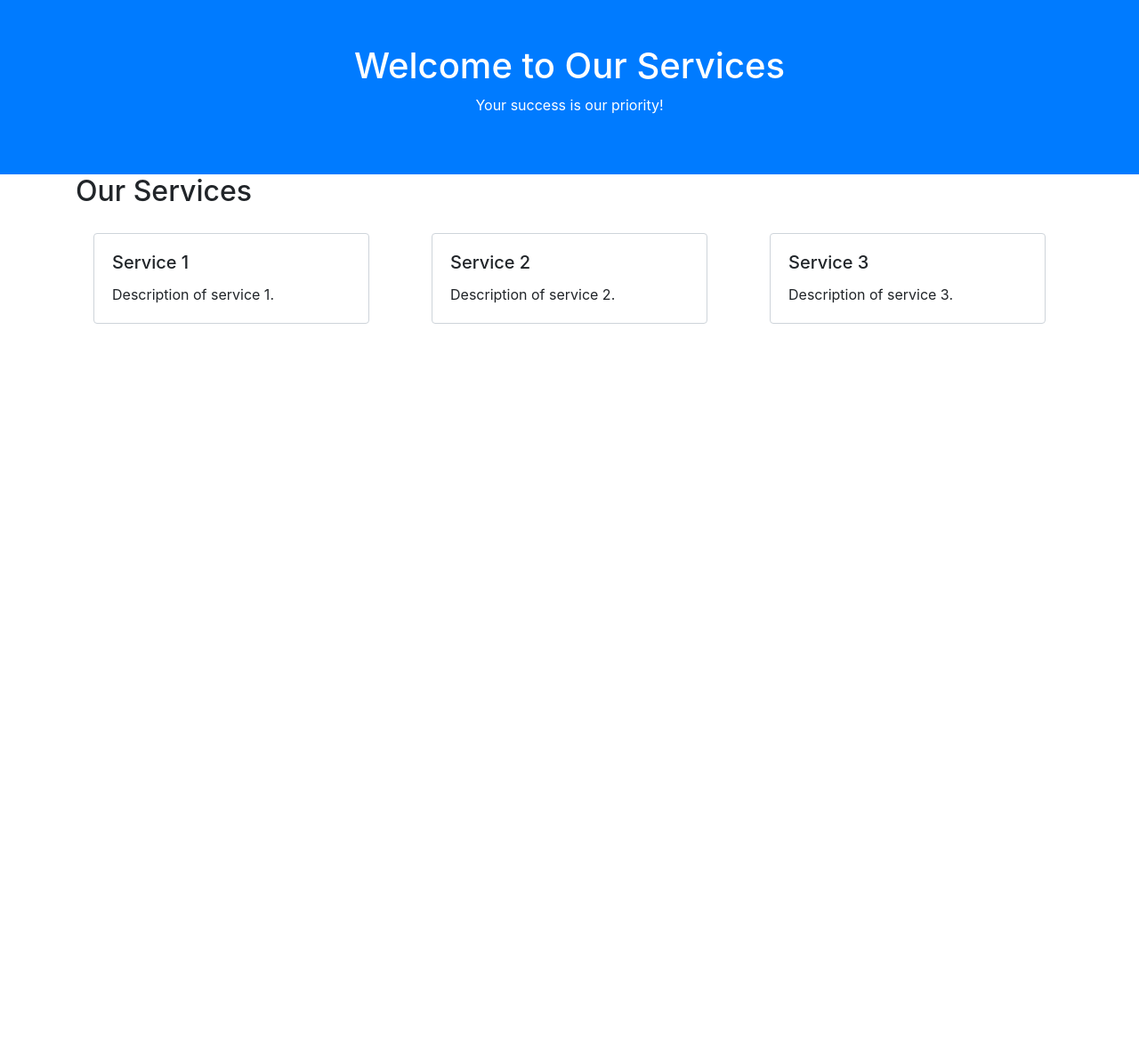
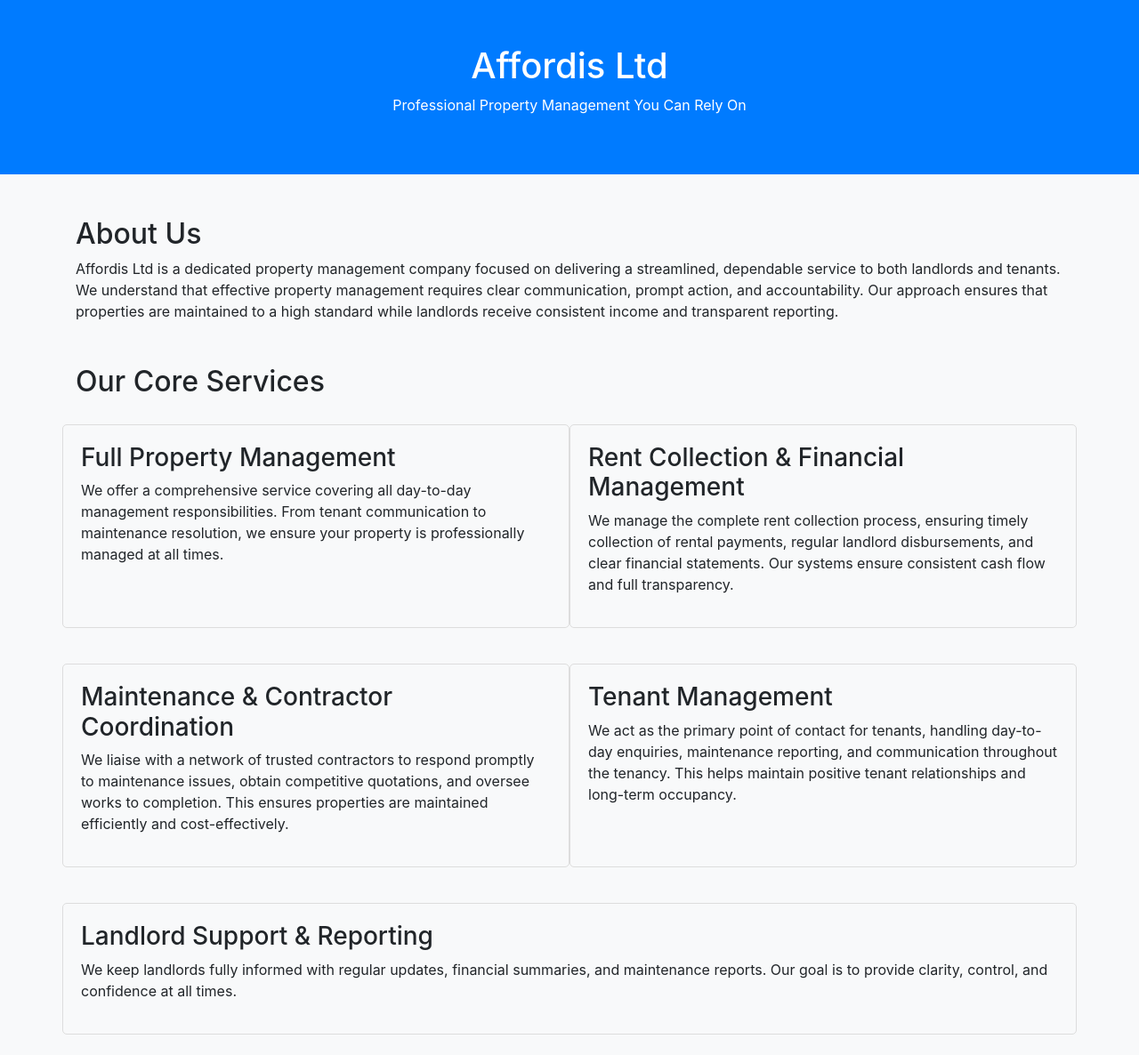
Before and after one commit to amie-porter/affordis, a plain HTML site: page index.html in a window 1280 px wide. Shown: the top 1186 px of the page at 89% size. Before the commit the page ends 800 px from the top, so only its background shows below. Drawn offline with nearby package versions, Linux system fonts and the light colour scheme.

Commit message:
Update index.html

```diff
--- a/index.html
+++ b/index.html
@@ -3,57 +3,78 @@
 <head>
     <meta charset="UTF-8">
     <meta name="viewport" content="width=device-width, initial-scale=1.0">
+    <title>Affordis Ltd - Professional Property Management</title>
     <link rel="stylesheet" href="https://stackpath.bootstrapcdn.com/bootstrap/4.5.2/css/bootstrap.min.css">
-    <title>Homepage</title>
     <style>
-        .hero {
-            background-color: #007bff;
-            color: white;
-            padding: 50px 0;
-            text-align: center;
-        }
-        .service-card {
-            border: 1px solid #ced4da;
-            margin: 20px;
-        }
+        body { background-color: #f8f9fa; }
+        .hero { background-color: #007bff; color: white; padding: 50px 0; text-align: center; }
+        .service { margin: 20px 0; border: 1px solid #ddd; padding: 20px; border-radius: 5px; }
     </style>
 </head>
 <body>
 
-    <div class="hero">
-        <h1>Welcome to Our Services</h1>
-        <p>Your success is our priority!</p>
-    </div>
+    <header class="hero">
+        <h1>Affordis Ltd</h1>
+        <p>Professional Property Management You Can Rely On</p>
+    </header>
 
-    <div class="container">
-        <h2>Our Services</h2>
+    <section class="container mt-5">
+        <h2>About Us</h2>
+        <p>Affordis Ltd is a dedicated property management company focused on delivering a streamlined, dependable service to both landlords and tenants. We understand that effective property management requires clear communication, prompt action, and accountability. Our approach ensures that properties are maintained to a high standard while landlords receive consistent income and transparent reporting.</p>
+    </section>
+
+    <section class="container mt-5">
+        <h2>Our Core Services</h2>
         <div class="row">
-            <div class="col-md-4">
-                <div class="card service-card">
-                    <div class="card-body">
-                        <h5 class="card-title">Service 1</h5>
-                        <p class="card-text">Description of service 1.</p>
-                    </div>
-                </div>
+            <div class="col-md-6 service">
+                <h3>Full Property Management</h3>
+                <p>We offer a comprehensive service covering all day-to-day management responsibilities. From tenant communication to maintenance resolution, we ensure your property is professionally managed at all times.</p>
             </div>
-            <div class="col-md-4">
-                <div class="card service-card">
-                    <div class="card-body">
-                        <h5 class="card-title">Service 2</h5>
-                        <p class="card-text">Description of service 2.</p>
-                    </div>
-                </div>
-            </div>
-            <div class="col-md-4">
-                <div class="card service-card">
-                    <div class="card-body">
-                        <h5 class="card-title">Service 3</h5>
-                        <p class="card-text">Description of service 3.</p>
-                    </div>
-                </div>
+            <div class="col-md-6 service">
+                <h3>Rent Collection & Financial Management</h3>
+                <p>We manage the complete rent collection process, ensuring timely collection of rental payments, regular landlord disbursements, and clear financial statements. Our systems ensure consistent cash flow and full transparency.</p>
             </div>
         </div>
-    </div>
+        <div class="row">
+            <div class="col-md-6 service">
+                <h3>Maintenance & Contractor Coordination</h3>
+                <p>We liaise with a network of trusted contractors to respond promptly to maintenance issues, obtain competitive quotations, and oversee works to completion. This ensures properties are maintained efficiently and cost-effectively.</p>
+            </div>
+            <div class="col-md-6 service">
+                <h3>Tenant Management</h3>
+                <p>We act as the primary point of contact for tenants, handling day-to-day enquiries, maintenance reporting, and communication throughout the tenancy. This helps maintain positive tenant relationships and long-term occupancy.</p>
+            </div>
+        </div>
+        <div class="row">
+            <div class="col-md-12 service">
+                <h3>Landlord Support & Reporting</h3>
+                <p>We keep landlords fully informed with regular updates, financial summaries, and maintenance reports. Our goal is to provide clarity, control, and confidence at all times.</p>
+            </div>
+        </div>
+    </section>
+
+    <section class="container mt-5" style="background-color: #f0f0f0; padding: 30px; border-radius: 5px;">
+        <h2>Why Choose Affordis Ltd</h2>
+        <ul style="font-size: 1.1em;">
+            <li>✔ Professional, responsive service</li>
+            <li>✔ Transparent financial management</li>
+            <li>✔ Reliable contractor network</li>
+            <li>✔ Strong tenant communication</li>
+            <li>✔ Tailored solutions for each property</li>
+        </ul>
+        <p>We are committed to delivering a high standard of property management with a personal approach.</p>
+    </section>
+
+    <section class="container mt-5" style="background-color: #007bff; color: white; padding: 30px; border-radius: 5px; text-align: center;">
+        <h2>Contact Us</h2>
+        <p style="font-size: 1.2em;">Enquire today to discuss how we can support your property management needs.</p>
+        <p><strong>Email:</strong> info@affordis.co.uk</p>
+        <p><strong>Phone:</strong> +44 (0)20 7123 4567</p>
+    </section>
+
+    <footer class="container mt-5 text-center" style="padding: 20px; border-top: 1px solid #ddd;">
+        <p>&copy; 2026 Affordis Ltd. All rights reserved. | Professional Property Management Services</p>
+    </footer>
 
     <script src="https://code.jquery.com/jquery-3.5.1.slim.min.js"></script>
     <script src="https://cdn.jsdelivr.net/npm/@popperjs/core@2.9.2/dist/umd/popper.min.js"></script>
```
